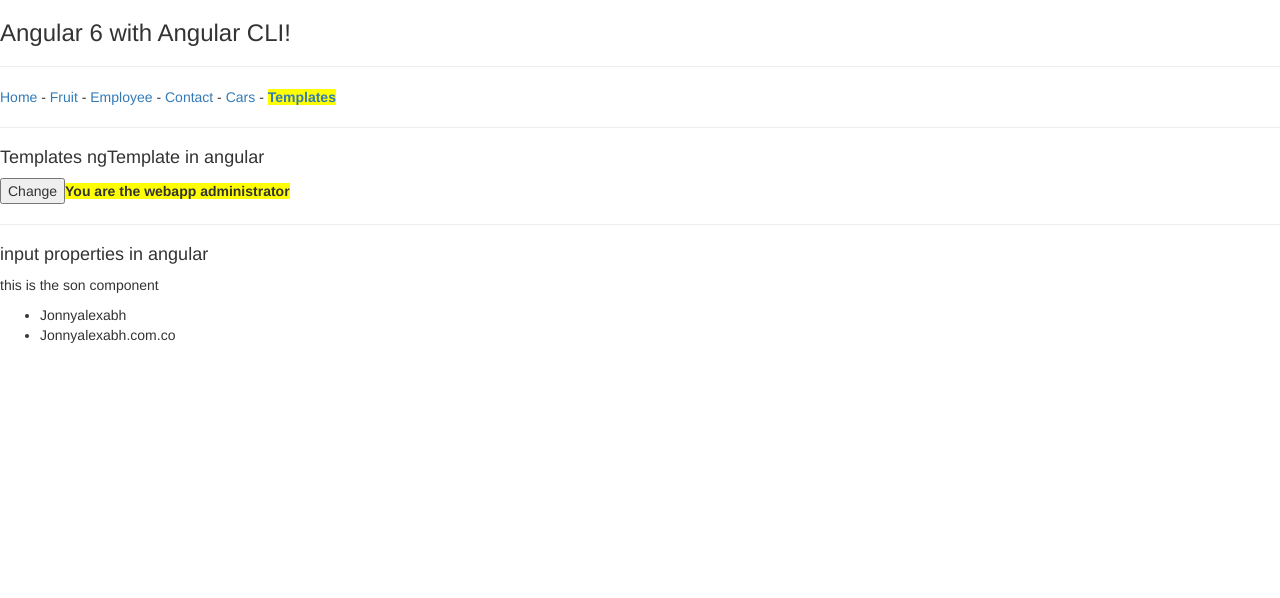
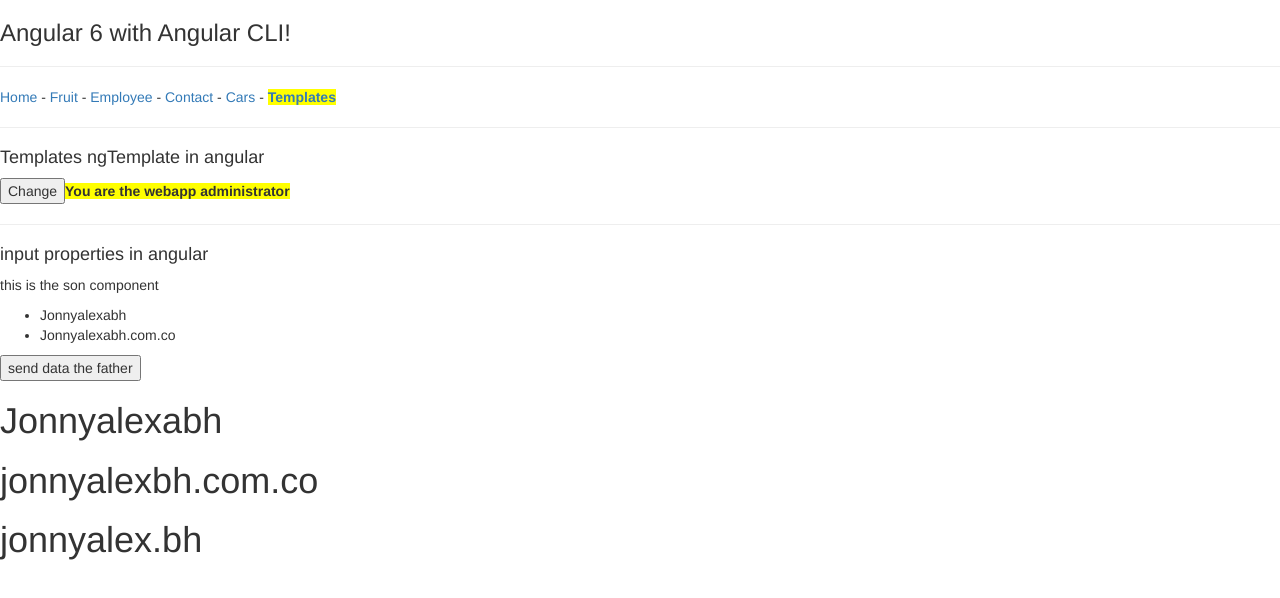
Before and after one commit to jonnyalexbh/angular6p0, an Angular app: page /templates in a window 1280 px wide. Shown: the top 598 px of the page. Built offline with nearby package versions, Linux system fonts and the light colour scheme.

Commit message:
Decorator Output practical example

```diff
--- a/src/app/layouts/layout.component.html
+++ b/src/app/layouts/layout.component.html
@@ -16,10 +16,17 @@
 <h4>input properties in angular</h4>
 <son-component
 [text1]="external_data"
-[text2]="identity">
+[text2]="identity"
+(from_son)="receiveData($event)">
 <!--
 <son-component
 [text1]="'value of property one'"
 [text2]="'value of property two'">
 -->
 </son-component>
+
+<div *ngIf="data_of_son">
+  <h1>{{ data_of_son.name }}</h1>
+  <h1>{{ data_of_son.web }}</h1>
+  <h1>{{ data_of_son.twitter }}</h1>
+</div>
--- a/src/app/layouts/layout.component.ts
+++ b/src/app/layouts/layout.component.ts
@@ -21,6 +21,7 @@ export class LayoutComponent{
     web: 'Jonnyalexabh.com.co',
     thematic: 'Web development'
   };
+  public data_of_son;
   /**
   * constructor
   *
@@ -36,5 +37,13 @@ export class LayoutComponent{
   change(value){
     this.administrator = value;
   }
+  /**
+  * receiveData
+  *
+  */
+  receiveData(event) {
+    this.data_of_son = event;
+    console.log(this.data_of_son);
+  }
 
 }
--- a/src/app/son/son.component.ts
+++ b/src/app/son/son.component.ts
@@ -1,4 +1,4 @@
-import { Component, Input } from '@angular/core';
+import { Component, Input, Output, EventEmitter } from '@angular/core';
 /**
 * decorator
 *
@@ -11,6 +11,7 @@ import { Component, Input } from '@angular/core';
   <li>{{ property_one }}</li>
   <li>{{ property_two.web }}</li>
   </ul>
+  <button (click)="send()">send data the father</button>
   `
 })
 /**
@@ -22,6 +23,8 @@ export class SonComponent {
   public title:string;
   @Input('text1') property_one:string;
   @Input('text2') property_two:string;
+
+  @Output() from_son = new EventEmitter();
   /**
   * constructor
   *
@@ -38,6 +41,18 @@ export class SonComponent {
   ngOnInit() {
     console.log(this.property_one);
     console.log(this.property_two);
+    this.send();
+  }
+  /**
+  * send
+  *
+  */
+  send() {
+    this.from_son.emit({
+      name: 'Jonnyalexabh',
+      web: 'jonnyalexbh.com.co',
+      twitter: 'jonnyalex.bh'
+    });
   }
 
 }
```
